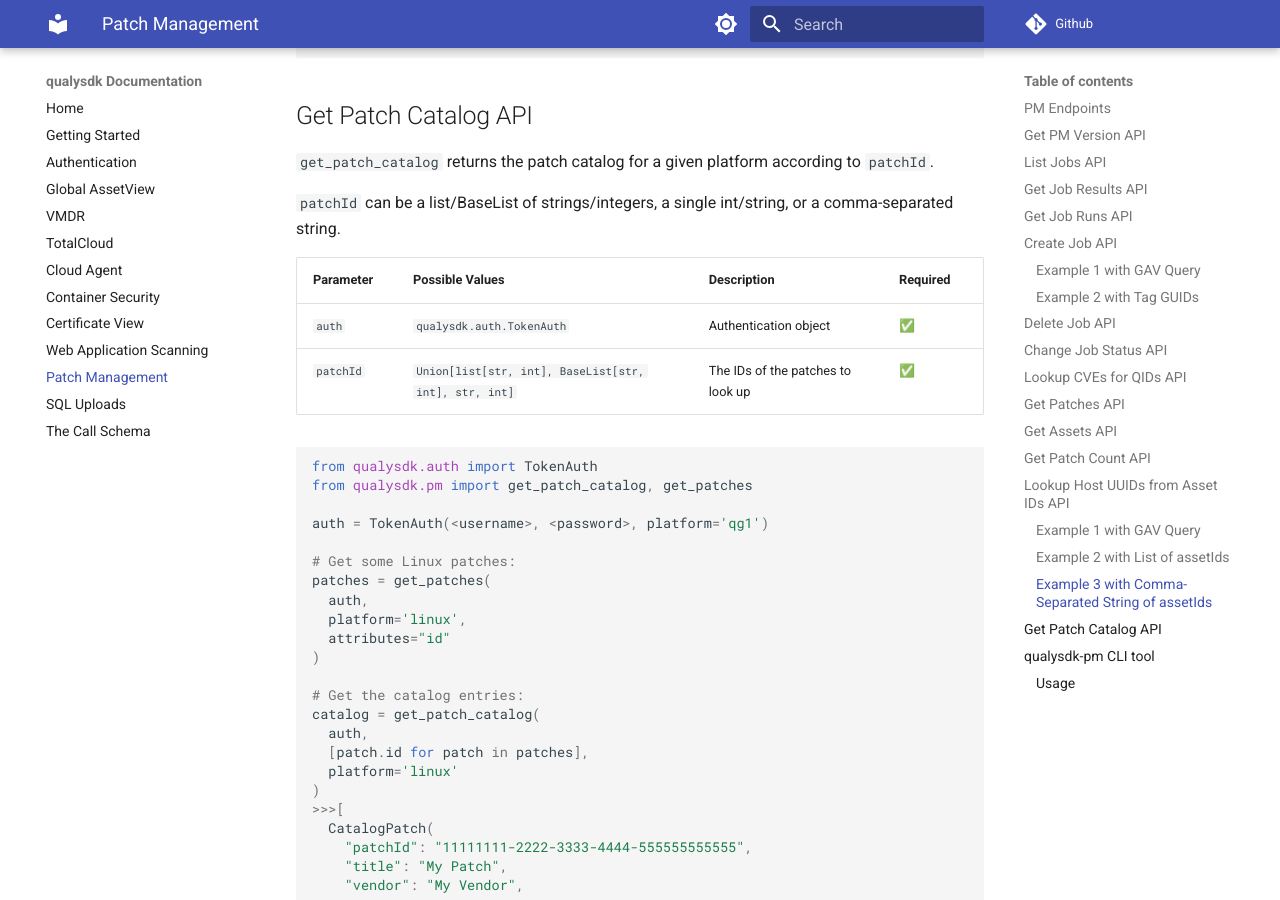
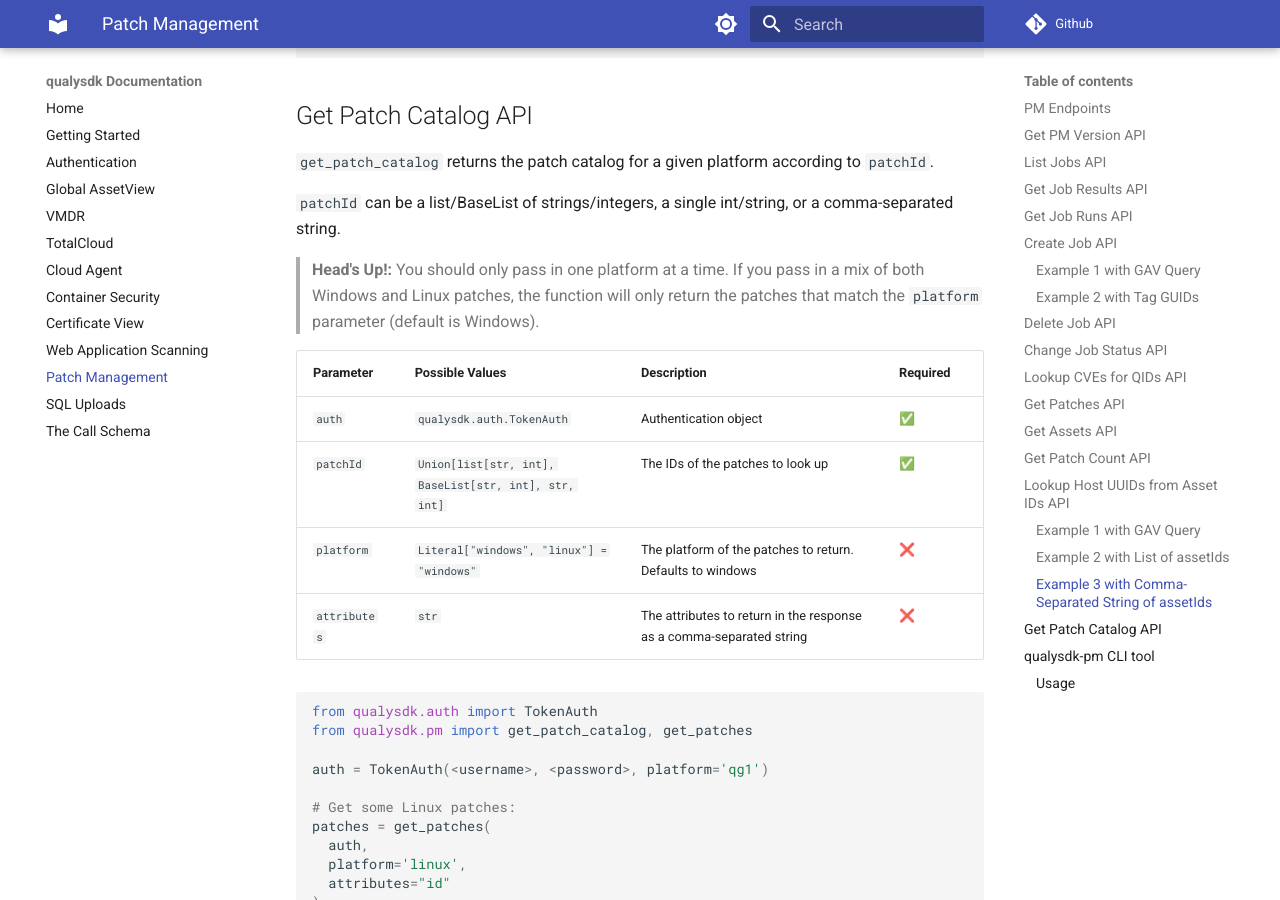
Before and after one commit to 0x41424142/qualysdk, an MkDocs documentation site: the page built from docs/patch.md, in a window 1280 px wide and 900 px high, scrolled down 18221 px. Built offline with MkDocs 1.6.1 and Material for MkDocs 9.7.7, drawn with Linux system fonts in a browser that asks for light colours; comment, search, counter and statistics services are not loaded.

Commit message:
Fixed documentation and docstring for get_patch_catalog

````diff
--- a/docs/patch.md
+++ b/docs/patch.md
@@ -642,10 +642,14 @@ uuids = lookup_host_uuids(auth, ids)
 
 ```patchId``` can be a list/BaseList of strings/integers, a single int/string, or a comma-separated string.
 
+>**Head's Up!:** You should only pass in one platform at a time. If you pass in a mix of both Windows and Linux patches, the function will only return the patches that match the ```platform``` parameter (default is Windows).
+
 |Parameter| Possible Values |Description| Required|
 |--|--|--|--|
 |```auth```|```qualysdk.auth.TokenAuth``` | Authentication object | ✅ |
 | ```patchId``` | ```Union[list[str, int], BaseList[str, int], str, int]``` | The IDs of the patches to look up | ✅ |
+| ```platform``` | ```Literal["windows", "linux"] = "windows"``` | The platform of the patches to return. Defaults to windows | ❌ |
+| ```attributes``` | ```str``` | The attributes to return in the response as a comma-separated string | ❌ |
 
 ```py
 from qualysdk.auth import TokenAuth
````
Also changed, not shown: 1 other file.
